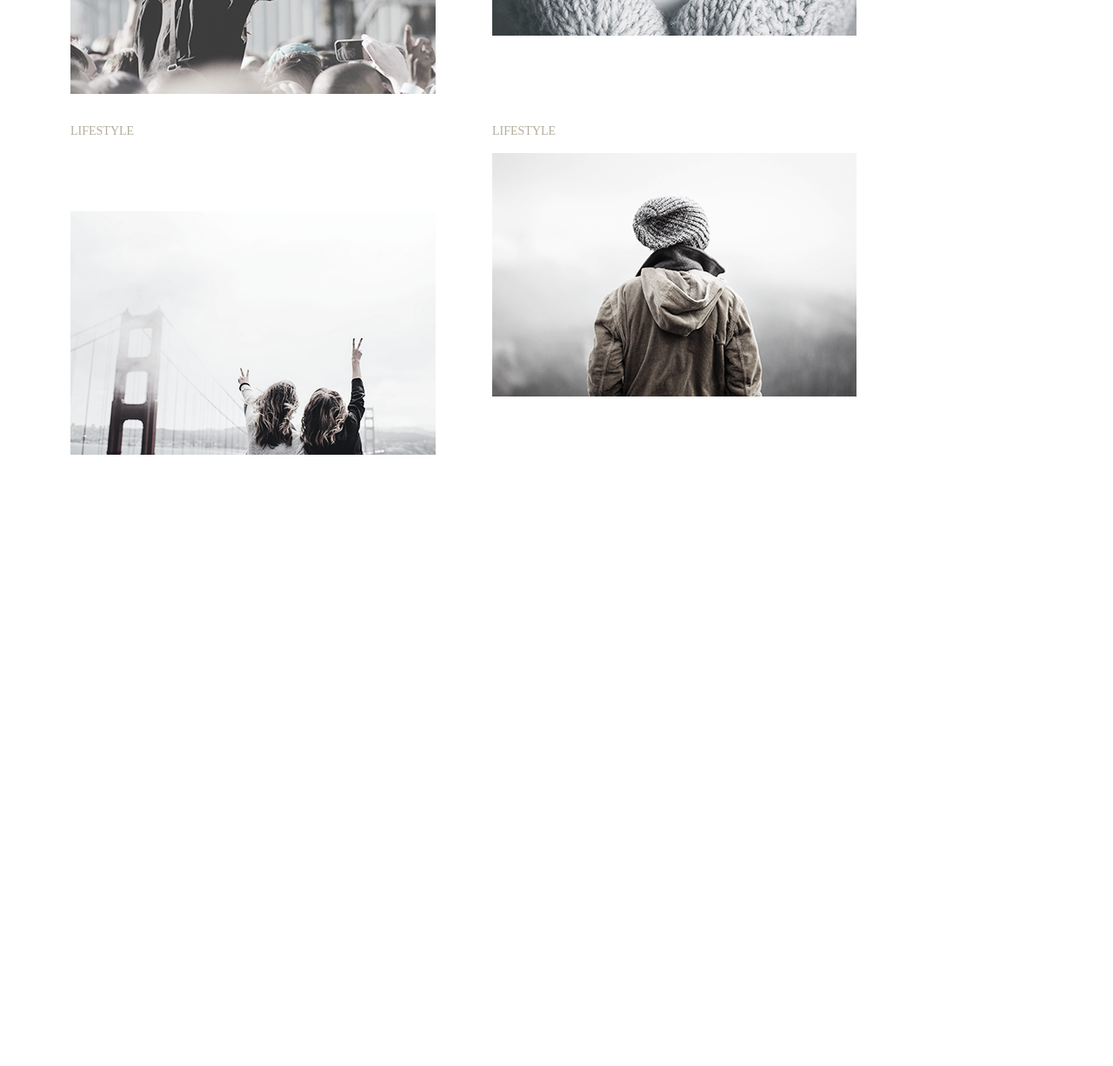
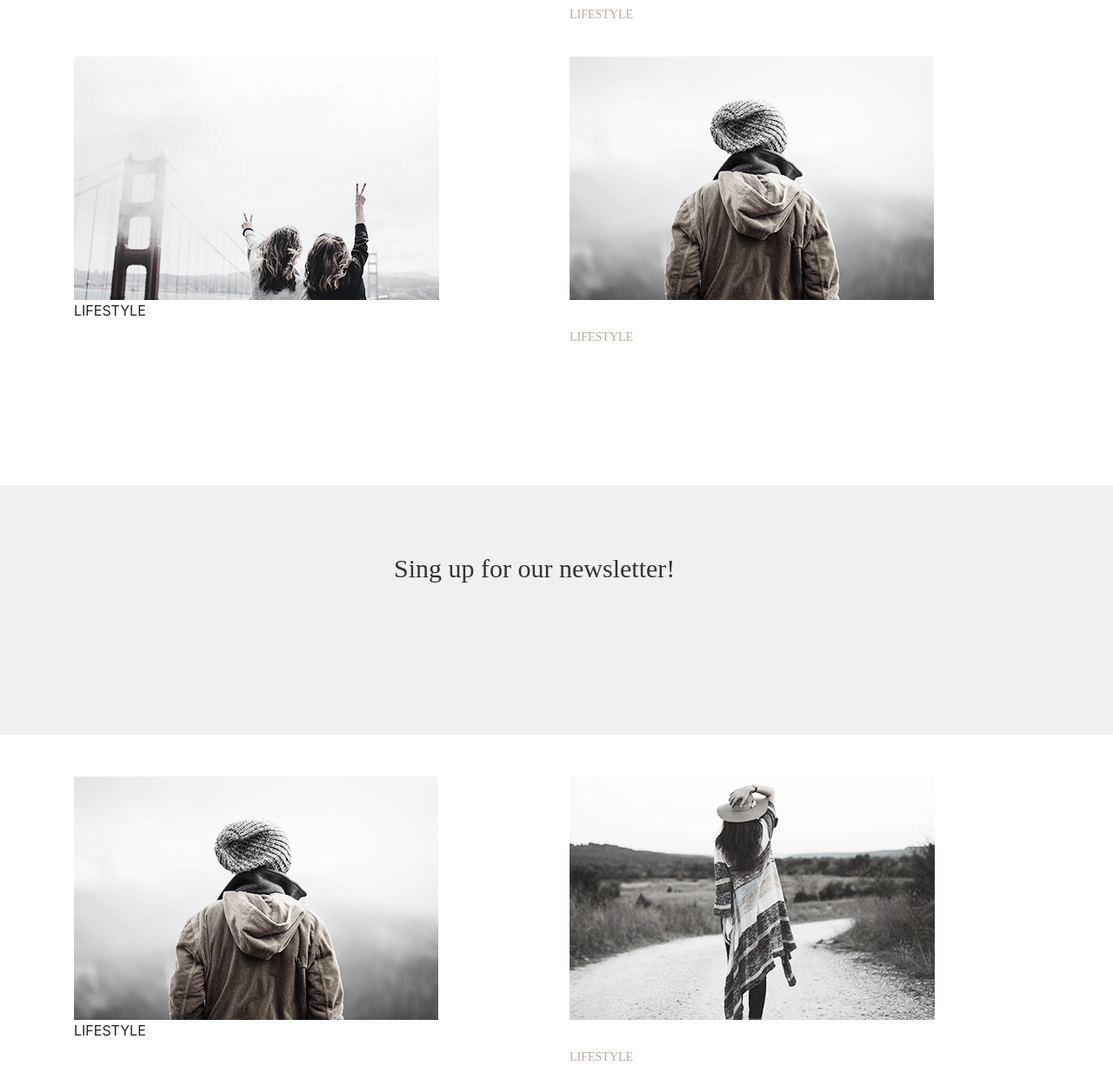
Before and after one commit to MejbiMajonez/TBD-group, a plain HTML site: page index.html in a window 1280 px wide. Shown: the part 1411-2637 px from the top of the page at 87% size. Before the commit the page ends 1934 px from the top, so only its background shows below. Drawn offline with nearby package versions, Linux system fonts and the light colour scheme.

Commit message:
50% done

```diff
--- a/css/main.css
+++ b/css/main.css
@@ -36,8 +36,8 @@ text-transform: uppercase;
 			height: 509px;
 }
 .zdj2{
-	margin-top:135px;
-	margin-left:81px;
+	margin-top:0px;
+	margin-left:0px;
 	margin-right:60px;
 	display:inline-block;
 	width: 420px;
@@ -47,13 +47,12 @@ height: 279px;
 	display:inline-block;
 }
 .zdj4{
-	margin-top:135px;
-	margin-left:81px;
+	margin-top:0px;
+	margin-left:0px;
 	margin-right:60px;
-	display:inline-block;
+
 }
 .zdj5{
-	display:inline-block;
 }
 /* zdjęcia END */
 .clearfix{
@@ -90,19 +89,27 @@ color: #b4ad9e;
 font-family: Ubuntu;
 font-size: 14px;
 font-weight: 300;
-text-transform: uppercase;r
+text-transform: uppercase;
 }
 .tit4{
 	margin-top:32px;
-	position:absolute;
-	margin-left:566px;
 	width: 63px;
 height: 11px;
 color: #b4ad9e;
 font-family: Ubuntu;
 font-size: 14px;
 font-weight: 300;
-text-transform: uppercase;r
+text-transform: uppercase;
+}
+.tit5{
+	width: 374px;
+height: 30px;
+color: #333333;
+font-family: "Playfair Display";
+font-size: 30px;
+font-weight: 400;
+ margin: 0 auto;
+ padding-top:73px;
 }
 #txt1{
 	margin-top:28px;
@@ -127,3 +134,9 @@ font-size: 14px;
 font-weight: 300;
 text-transform: uppercase;
 }
+#newsletter{
+	margin-top:122px;
+	width:100%;
+height: 287px;
+background-color: #f0f0f0;
+}
--- a/index.html
+++ b/index.html
@@ -3,9 +3,7 @@
 		<head>
 			<meta charset="UTF-8">
 			<title>Zadanie 1</title>
-			<!-- bootstrap -->
-			<link rel="stylesheet" href="https://stackpath.bootstrapcdn.com/bootstrap/4.1.2/css/bootstrap.min.css" integrity="sha384-Smlep5jCw/wG7hdkwQ/Z5nLIefveQRIY9nfy6xoR1uRYBtpZgI6339F5dgvm/e9B" crossorigin="anonymous">
-<script src="https://stackpath.bootstrapcdn.com/bootstrap/4.1.2/js/bootstrap.min.js" integrity="sha384-o+RDsa0aLu++PJvFqy8fFScvbHFLtbvScb8AjopnFD+iEQ7wo/CG0xlczd+2O/em" crossorigin="anonymous"></script>
+			<link rel="stylesheet" href="https://stackpath.bootstrapcdn.com/bootstrap/4.1.3/css/bootstrap.min.css" integrity="sha384-MCw98/SFnGE8fJT3GXwEOngsV7Zt27NXFoaoApmYm81iuXoPkFOJwJ8ERdknLPMO" crossorigin="anonymous">
 			<!--Nasze pliki-->
 			<link href="css/main.css" rel="stylesheet" type="text/css"/>
 		</head>
@@ -30,16 +28,67 @@
 
 <p id="com1"> LEAVE A COMMENT </p>
 </div>
+<!-- SEKCJA 2 START -->
 <div id="sekcja2">
+	<div class="container">
+		<div class="row">
+			<div class="col-md-6">
 <img class="zdj2" src="img/img2.png">
-<div class="tit3">LIFESTYLE</div>
+<div>LIFESTYLE</div>
+</div>
+	<div class="col-md-6">
 <img class="zdj3" src="img/img3.png">
 <div class="tit4">LIFESTYLE</div>
 </div>
+</div>
+</div>
+</div>
+<!-- SEKCJA 2 STOP -->
+<br>
+<br>
+<!-- SEKCJA 3 START -->
 <div id="sekcja3">
+	<div class="container">
+		<div class="row">
+			<div class="col-md-6">
 <img class="zdj4" src="img/img4.png">
+<div>LIFESTYLE</div>
+</div>
+	<div class="col-md-6">
 <img class="zdj5" src="img/img5.png">
+<div class="tit4">LIFESTYLE</div>
 </div>
+</div>
+</div>
+</div>
+<!-- SEKCJA 3 STOP -->
+<br>
+<br>
+<!-- SEKCJA 4 START -->
+<div id="newsletter">
+		<p class="tit5"> Sing up for our newsletter! </p>
+	</div>
+</div>
+</div>
+<!-- SEKCJA 4 STOP -->
+<br>
+<br>
+<!-- SEKCJA 5 START -->
+<div id="sekcja5">
+	<div class="container">
+		<div class="row">
+			<div class="col-md-6">
+<img class="zdj5" src="img/img5.png">
+<div>LIFESTYLE</div>
+</div>
+	<div class="col-md-6">
+<img class="zdj6" src="img/img6.png">
+<div class="tit4">LIFESTYLE</div>
+</div>
+</div>
+</div>
+</div>
+<!-- SEKCJA 5 STOP -->
 </main>
 
 
```
